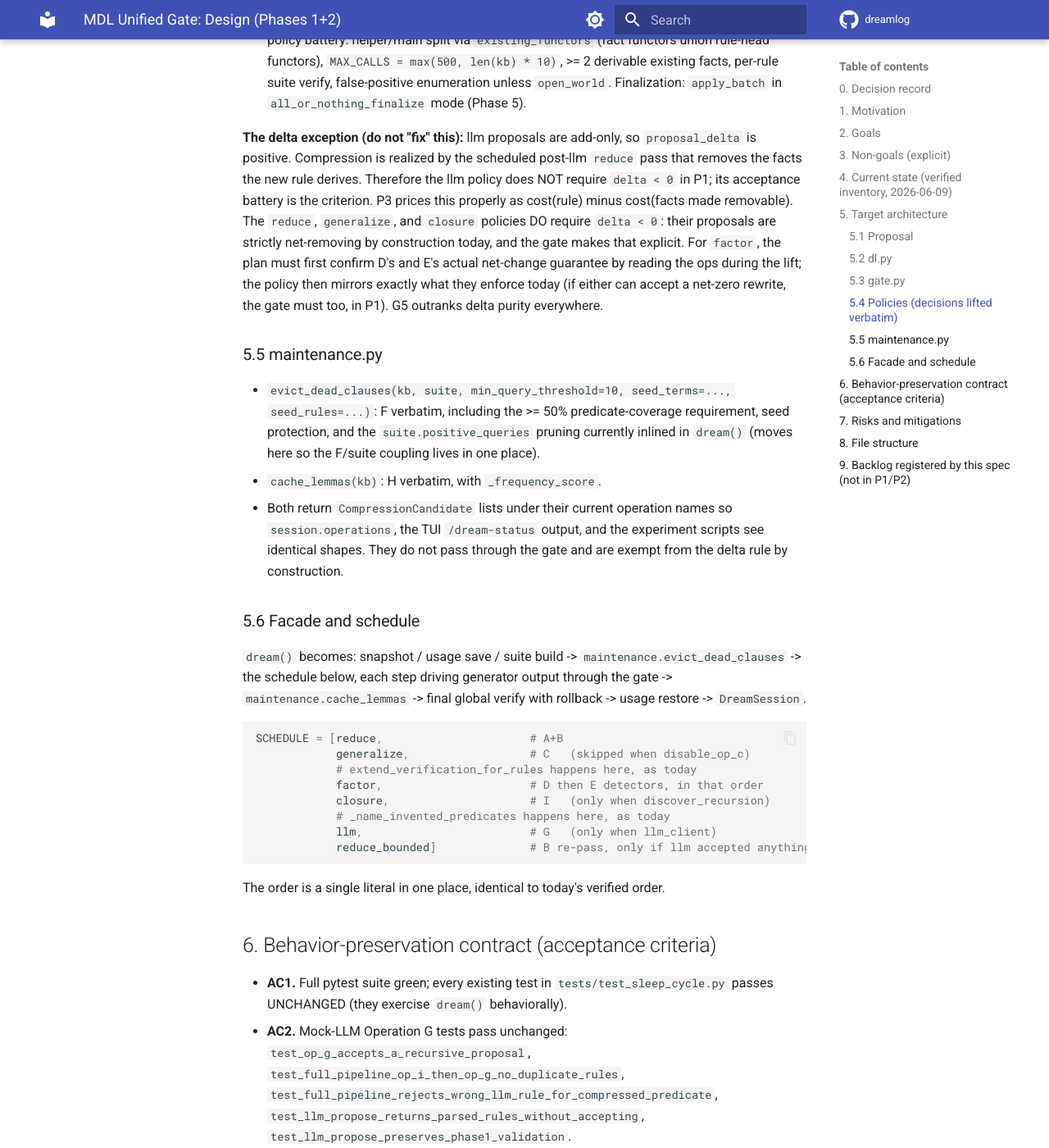
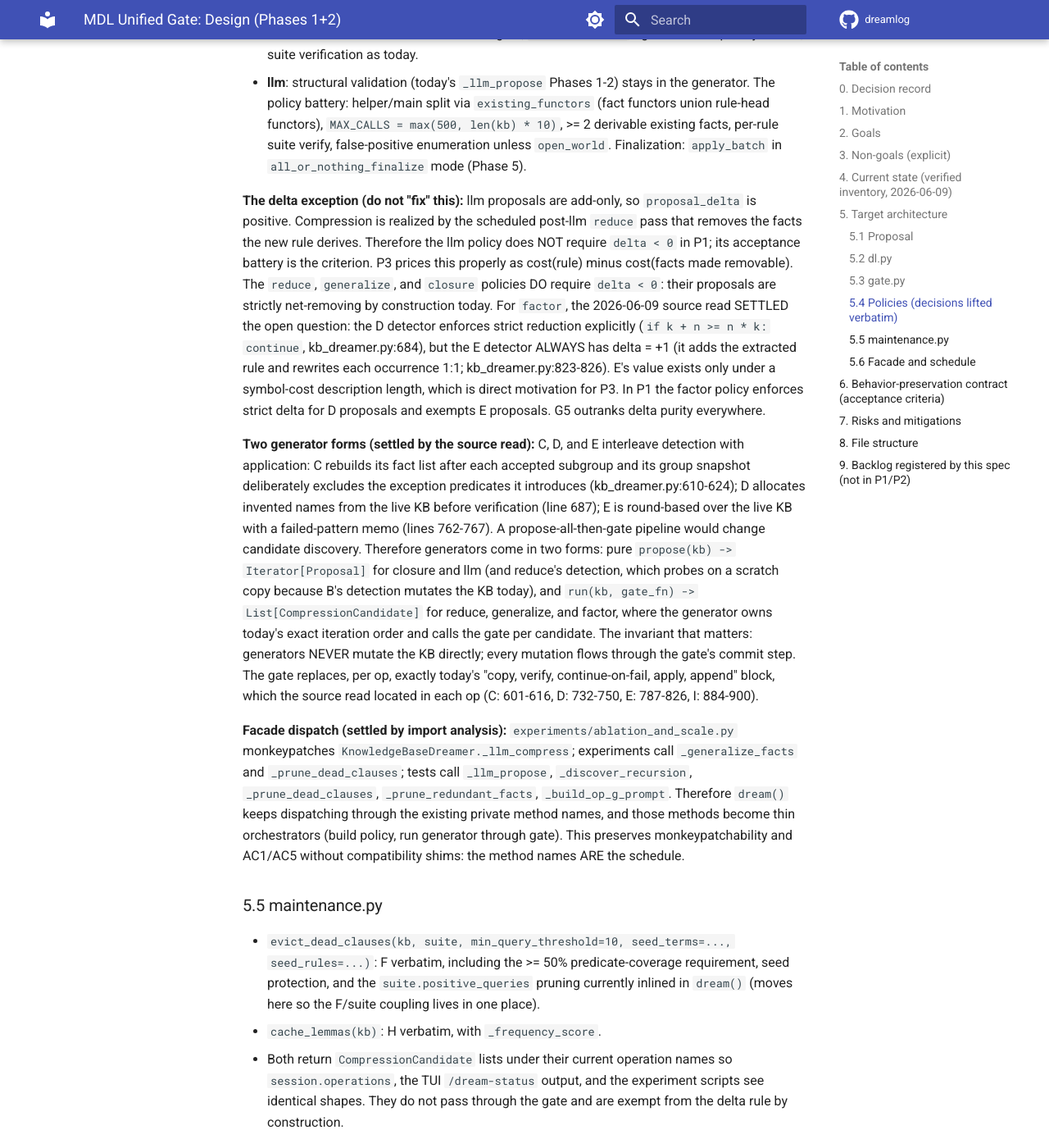
Before and after one commit to queelius/dreamlog, an MkDocs documentation site: the page built from docs/superpowers/specs/2026-06-09-mdl-unified-gate-design.md, in a window 1280 px wide and 1400 px high, scrolled down 5205 px. Shown: the whole window at 82% size. Built offline with MkDocs 1.6.1 and Material for MkDocs 9.7.7, drawn with Linux system fonts in a browser that asks for light colours; comment, search, counter and statistics services are not loaded; some of the changed text lies outside the part shown.

Commit message:
spec: settle open questions from source read (E delta=+1, two generator forms, facade dispatch)
Full read of all nine op bodies settled the spec's hedges with line-anchored
facts: D enforces strict reduction (k+n < n*k) but E is ALWAYS +1 in clause
count (motivating P3's symbol-cost DL); C/D/E interleave detection with
application so generators get two forms (pure propose vs run-with-gate, all
mutation through the gate); and dream() keeps dispatching through the existing
private method names because experiments monkeypatch _llm_compress and call
_generalize_facts directly. Line target revised to ~550.

````diff
--- a/docs/superpowers/specs/2026-06-09-mdl-unified-gate-design.md
+++ b/docs/superpowers/specs/2026-06-09-mdl-unified-gate-design.md
@@ -81,7 +81,7 @@ dreamlog/compression/
   maintenance.py   evict_dead_clauses (F, including the suite pruning), cache_lemmas (H)
 ```
 
-`kb_dreamer.py` keeps: `KnowledgeBaseDreamer` facade (same constructor), `dream()` orchestration, `DreamSession`, `CompressionCandidate`, the verification-suite code (`build_verification_suite`, `extend_verification_for_rules`, `VerificationSuite`), and `_name_invented_predicates`. Target size after the moves: under ~450 lines.
+`kb_dreamer.py` keeps: `KnowledgeBaseDreamer` facade (same constructor), `dream()` orchestration (its call sequence through the existing private method names, which become thin orchestrators), `DreamSession`, `CompressionCandidate`, the verification-suite code (`build_verification_suite`, `extend_verification_for_rules`, `VerificationSuite`), and `_name_invented_predicates` with `_rename_predicate`. Target size after the moves: under ~550 lines (revised from ~450: the thin orchestrator methods stay for monkeypatch and test compatibility).
 
 ### 5.1 Proposal
 
@@ -117,7 +117,11 @@ The implementation plan lifts each accept condition by reading the current op an
 - **closure**: exact-match transitive-closure gate, `min_base_facts`, right-recursive pair synthesis, suite verification as today.
 - **llm**: structural validation (today's `_llm_propose` Phases 1-2) stays in the generator. The policy battery: helper/main split via `existing_functors` (fact functors union rule-head functors), `MAX_CALLS = max(500, len(kb) * 10)`, >= 2 derivable existing facts, per-rule suite verify, false-positive enumeration unless `open_world`. Finalization: `apply_batch` in `all_or_nothing_finalize` mode (Phase 5).
 
-**The delta exception (do not "fix" this):** llm proposals are add-only, so `proposal_delta` is positive. Compression is realized by the scheduled post-llm `reduce` pass that removes the facts the new rule derives. Therefore the llm policy does NOT require `delta < 0` in P1; its acceptance battery is the criterion. P3 prices this properly as cost(rule) minus cost(facts made removable). The `reduce`, `generalize`, and `closure` policies DO require `delta < 0`: their proposals are strictly net-removing by construction today, and the gate makes that explicit. For `factor`, the plan must first confirm D's and E's actual net-change guarantee by reading the ops during the lift; the policy then mirrors exactly what they enforce today (if either can accept a net-zero rewrite, the gate must too, in P1). G5 outranks delta purity everywhere.
+**The delta exception (do not "fix" this):** llm proposals are add-only, so `proposal_delta` is positive. Compression is realized by the scheduled post-llm `reduce` pass that removes the facts the new rule derives. Therefore the llm policy does NOT require `delta < 0` in P1; its acceptance battery is the criterion. P3 prices this properly as cost(rule) minus cost(facts made removable). The `reduce`, `generalize`, and `closure` policies DO require `delta < 0`: their proposals are strictly net-removing by construction today. For `factor`, the 2026-06-09 source read SETTLED the open question: the D detector enforces strict reduction explicitly (`if k + n >= n * k: continue`, kb_dreamer.py:684), but the E detector ALWAYS has delta = +1 (it adds the extracted rule and rewrites each occurrence 1:1; kb_dreamer.py:823-826). E's value exists only under a symbol-cost description length, which is direct motivation for P3. In P1 the factor policy enforces strict delta for D proposals and exempts E proposals. G5 outranks delta purity everywhere.
+
+**Two generator forms (settled by the source read):** C, D, and E interleave detection with application: C rebuilds its fact list after each accepted subgroup and its group snapshot deliberately excludes the exception predicates it introduces (kb_dreamer.py:610-624); D allocates invented names from the live KB before verification (line 687); E is round-based over the live KB with a failed-pattern memo (lines 762-767). A propose-all-then-gate pipeline would change candidate discovery. Therefore generators come in two forms: pure `propose(kb) -> Iterator[Proposal]` for closure and llm (and reduce's detection, which probes on a scratch copy because B's detection mutates the KB today), and `run(kb, gate_fn) -> List[CompressionCandidate]` for reduce, generalize, and factor, where the generator owns today's exact iteration order and calls the gate per candidate. The invariant that matters: generators NEVER mutate the KB directly; every mutation flows through the gate's commit step. The gate replaces, per op, exactly today's "copy, verify, continue-on-fail, apply, append" block, which the source read located in each op (C: 601-616, D: 732-750, E: 787-826, I: 884-900).
+
+**Facade dispatch (settled by import analysis):** `experiments/ablation_and_scale.py` monkeypatches `KnowledgeBaseDreamer._llm_compress`; experiments call `_generalize_facts` and `_prune_dead_clauses`; tests call `_llm_propose`, `_discover_recursion`, `_prune_dead_clauses`, `_prune_redundant_facts`, `_build_op_g_prompt`. Therefore `dream()` keeps dispatching through the existing private method names, and those methods become thin orchestrators (build policy, run generator through gate). This preserves monkeypatchability and AC1/AC5 without compatibility shims: the method names ARE the schedule.
 
 ### 5.5 maintenance.py
 
@@ -151,7 +155,7 @@ The order is a single literal in one place, identical to today's verified order.
   - EX27 symbolic, both domains: recall 1.00, precision 1.00, 2 rules, ratio 0.278 (registry EX27).
   - EX28 symbolic column, all six cells: within 1.00 recall / 0.67 precision, recursive 1.00 / 1.00, cross 0.00, identical across vocabularies (`experiments/data/ex28*/results.jsonl`).
   Implemented as `tests/test_mdl_refactor_regression.py` (marked `slow`), re-running the symbolic cells and comparing exactly.
-- **AC4.** Gate property tests: (a) `propose()` never mutates the KB; (b) a rejected proposal leaves the KB structurally identical (equal fact and rule multisets); (c) every accepted proposal preserves suite closure; (d) `delta >= 0` is never accepted for kinds whose policy demands strict compression (reduce, generalize, closure; factor included only if the lift confirms it is strictly net-removing today).
+- **AC4.** Gate property tests: (a) generator detection never mutates the KB (pure `propose()` leaves it untouched; `run()` with an always-reject gate leaves it structurally identical); (b) a rejected proposal leaves the KB structurally identical (equal fact and rule multisets); (c) every accepted proposal preserves suite closure; (d) `delta >= 0` is never accepted for the strict kinds: reduce, generalize, closure, and factor's D (invention) detector. Factor's E (extraction) detector is exempt: its delta is +1 by design in clause-count terms (see Section 5.4).
 - **AC5.** No public-surface change: import sites in `experiments/`, `integrations/`, and `tests/` resolve without edits (except the new regression/property test files).
 
 ## 7. Risks and mitigations
````
